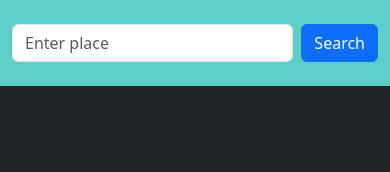
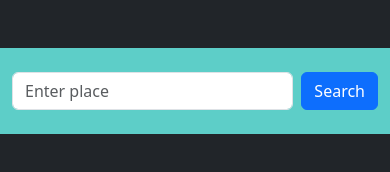
Before and after one commit to Sahal700/weather, a plain HTML site: page index.html in a window 390 px wide. Drawn offline with nearby package versions, Linux system fonts and the light colour scheme.

Commit message:
small changes

```diff
--- a/index.html
+++ b/index.html
@@ -14,7 +14,7 @@
 <body class="bg-dark">
   <div class="row">
     <div class="col-md-4"></div>
-    <div class="col-md-4 p-4 rounded mt-md-5" style="background-color: rgb(93, 206, 200);">
+    <div class="col-md-4 p-4 rounded mt-5" style="background-color: rgb(93, 206, 200);">
       <div class="d-flex">
         <input type="text" id="city" class="form-control" placeholder="Enter place">
         <button onclick="search()" class="btn ms-2 btn-primary">Search</button>
```
